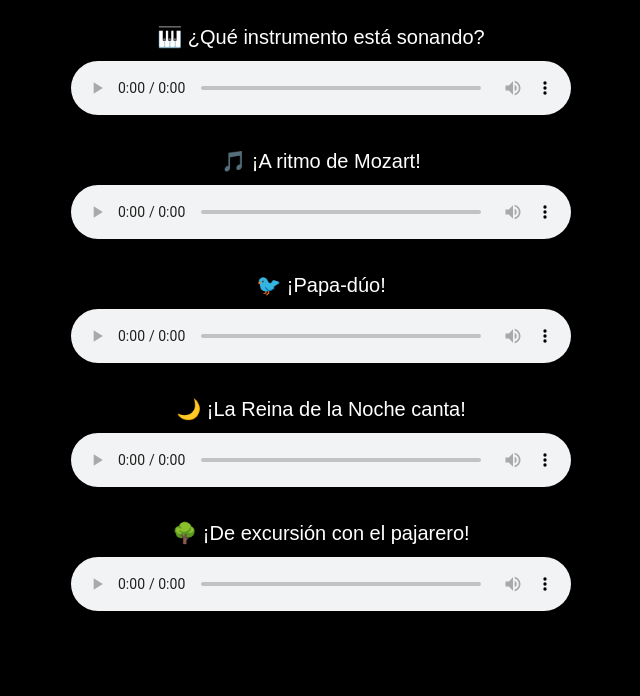
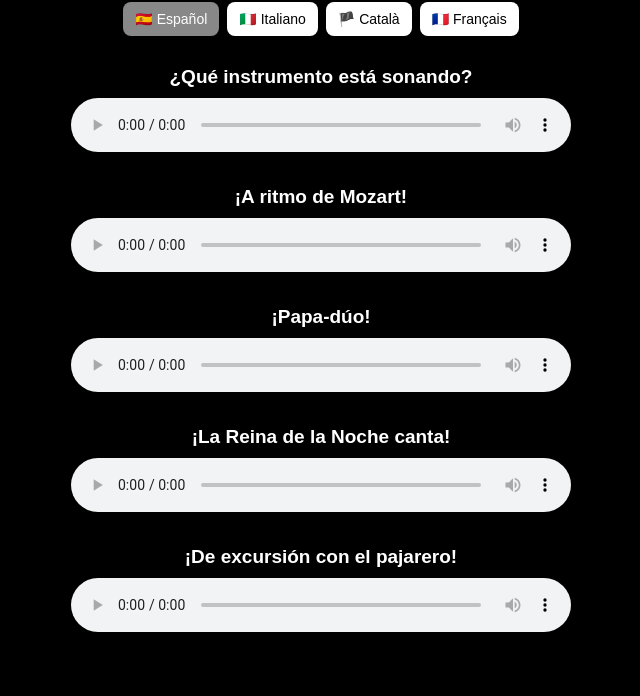
Before and after one commit to ESTVABE/MOZART-Y-T-, a plain HTML site: page index.html in a window 1280 px wide. Shown: the part 105-801 px from the top of the page, without its empty margins (319-959 px from the left). Drawn offline with Linux system fonts and the light colour scheme.

Commit message:
Update index.html

```diff
--- a/index.html
+++ b/index.html
@@ -1,34 +1,62 @@
-
 <!DOCTYPE html>
 <html lang="es">
 <head>
     <meta charset="UTF-8">
     <meta name="viewport" content="width=device-width, initial-scale=1.0">
+
     <title>Mozart y tú</title>
 
     <style>
         body {
-            background-color: black;
-            color: white;
+            margin: 0;
+            padding: 30px 15px;
+            background-color: #000;
+            color: #fff;
             font-family: Arial, sans-serif;
             text-align: center;
-            padding: 30px 15px;
+        }
+
+        .container {
+            max-width: 500px;
+            margin: auto;
         }
 
         h1 {
             font-size: 28px;
-            margin-bottom: 40px;
+            margin-bottom: 25px;
         }
 
-        .audio-container {
-            max-width: 500px;
-            margin: 0 auto 30px;
+        .languages {
+            display: flex;
+            justify-content: center;
+            gap: 8px;
+            flex-wrap: wrap;
+            margin-bottom: 30px;
         }
 
-        h2 {
-            font-size: 20px;
-            font-weight: normal;
-            margin-bottom: 12px;
+        .language-button {
+            background-color: #fff;
+            color: #000;
+            border: none;
+            border-radius: 8px;
+            padding: 9px 12px;
+            font-size: 14px;
+            cursor: pointer;
+        }
+
+        .language-button.active {
+            background-color: #888;
+            color: #fff;
+        }
+
+        .audio-block {
+            margin-bottom: 30px;
+        }
+
+        .audio-title {
+            font-size: 19px;
+            font-weight: bold;
+            margin-bottom: 10px;
         }
 
         audio {
@@ -39,42 +67,135 @@
 
 <body>
 
-    <h1>🎵 MOZART Y TÚ 🎵</h1>
+<div class="container">
 
-    <div class="audio-container">
-        <h2>🎹 ¿Qué instrumento está sonando?</h2>
+    <h1 id="main-title">🎵 MOZART Y TÚ 🎵</h1>
+
+    <div class="languages">
+        <button class="language-button active" onclick="changeLanguage('es', this)">🇪🇸 Español</button>
+        <button class="language-button" onclick="changeLanguage('it', this)">🇮🇹 Italiano</button>
+        <button class="language-button" onclick="changeLanguage('ca', this)">🏴 Català</button>
+        <button class="language-button" onclick="changeLanguage('fr', this)">🇫🇷 Français</button>
+    </div>
+
+    <div class="audio-block">
+        <div class="audio-title" id="title1">¿Qué instrumento está sonando?</div>
         <audio controls>
             <source src="piano.mp3" type="audio/mpeg">
         </audio>
     </div>
 
-    <div class="audio-container">
-        <h2>🎵 ¡A ritmo de Mozart!</h2>
+    <div class="audio-block">
+        <div class="audio-title" id="title2">¡A ritmo de Mozart!</div>
         <audio controls>
             <source src="marcha.mp3" type="audio/mpeg">
         </audio>
     </div>
 
-    <div class="audio-container">
-        <h2>🐦 ¡Papa-dúo!</h2>
+    <div class="audio-block">
+        <div class="audio-title" id="title3">¡Papa-dúo!</div>
         <audio controls>
             <source src="duo.mp3" type="audio/mpeg">
         </audio>
     </div>
 
-    <div class="audio-container">
-        <h2>🌙 ¡La Reina de la Noche canta!</h2>
+    <div class="audio-block">
+        <div class="audio-title" id="title4">¡La Reina de la Noche canta!</div>
         <audio controls>
             <source src="aria.mp3" type="audio/mpeg">
         </audio>
     </div>
 
-    <div class="audio-container">
-        <h2>🌳 ¡De excursión con el pajarero!</h2>
+    <div class="audio-block">
+        <div class="audio-title" id="title5">¡De excursión con el pajarero!</div>
         <audio controls>
             <source src="papageno.mp3" type="audio/mpeg">
         </audio>
     </div>
 
+</div>
+
+
+<script>
+
+    const translations = {
+
+        es: {
+            mainTitle: "🎵 MOZART Y TÚ 🎵",
+            titles: [
+                "¿Qué instrumento está sonando?",
+                "¡A ritmo de Mozart!",
+                "¡Papa-dúo!",
+                "¡La Reina de la Noche canta!",
+                "¡De excursión con el pajarero!"
+            ]
+        },
+
+        it: {
+            mainTitle: "🎵 MOZART E TU 🎵",
+            titles: [
+                "Quale strumento sta suonando?",
+                "A ritmo di Mozart!",
+                "PAPA-DUETTO!",
+                "La Regina della Notte canta!",
+                "In gita con l’uccellatore!"
+            ]
+        },
+
+        ca: {
+            mainTitle: "🎵 MOZART I TU 🎵",
+            titles: [
+                "Quin instrument està sonant?",
+                "A ritme de Mozart!",
+                "PAPA-DUET!",
+                "La Reina de la Nit canta!",
+                "D’excursió amb l’ocellaire!"
+            ]
+        },
+
+        fr: {
+            mainTitle: "🎵 MOZART ET TOI 🎵",
+            titles: [
+                "Quel instrument est-ce qu’on entend ?",
+                "Au rythme de Mozart !",
+                "PAPA-DUO !",
+                "La Reine de la Nuit chante !",
+                "En excursion avec l’oiseleur !"
+            ]
+        }
+
+    };
+
+
+    function changeLanguage(language, button) {
+
+        document.getElementById("main-title").textContent =
+            translations[language].mainTitle;
+
+        document.getElementById("title1").textContent =
+            translations[language].titles[0];
+
+        document.getElementById("title2").textContent =
+            translations[language].titles[1];
+
+        document.getElementById("title3").textContent =
+            translations[language].titles[2];
+
+        document.getElementById("title4").textContent =
+            translations[language].titles[3];
+
+        document.getElementById("title5").textContent =
+            translations[language].titles[4];
+
+
+        document.querySelectorAll(".language-button").forEach(function(btn) {
+            btn.classList.remove("active");
+        });
+
+        button.classList.add("active");
+    }
+
+</script>
+
 </body>
 </html>
```
